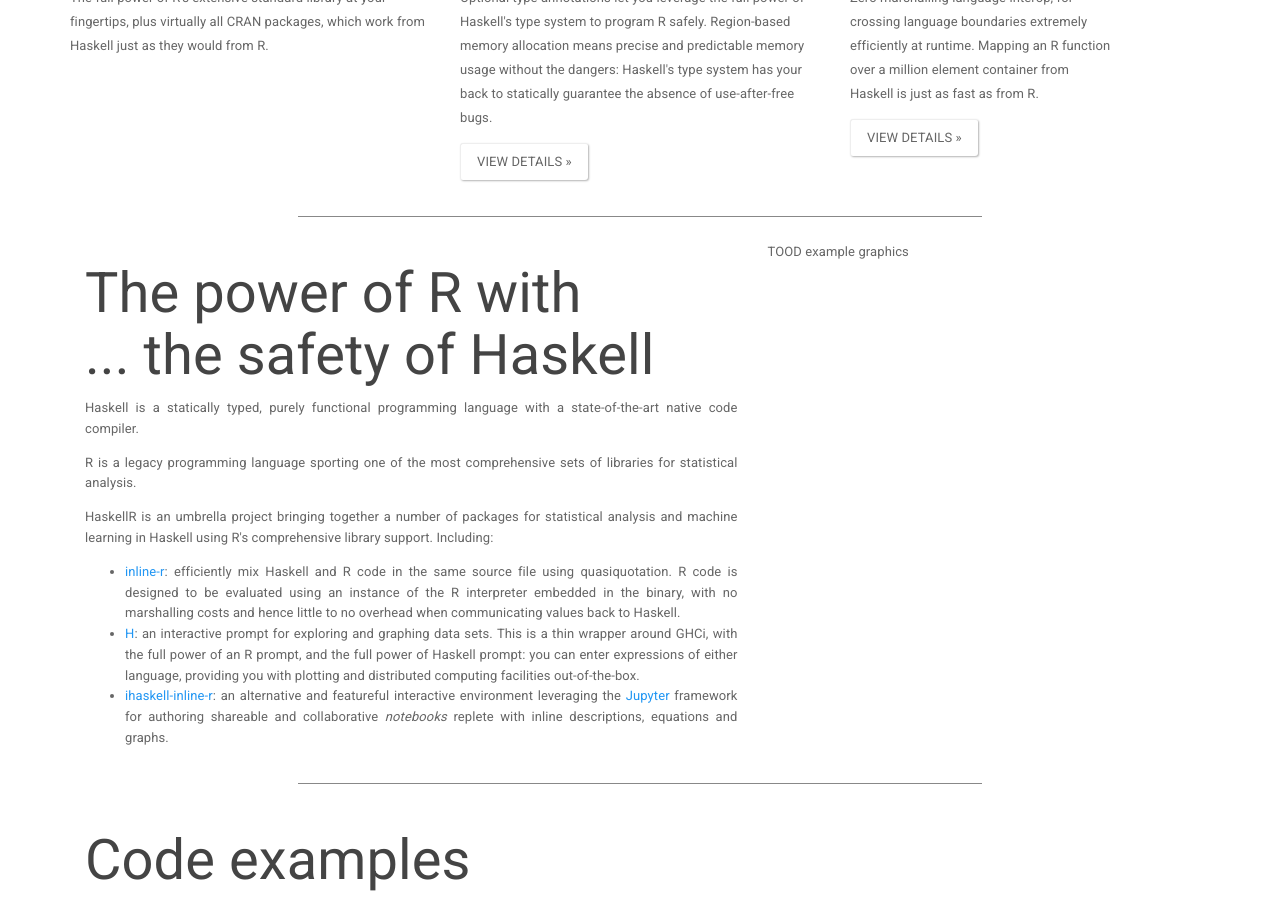
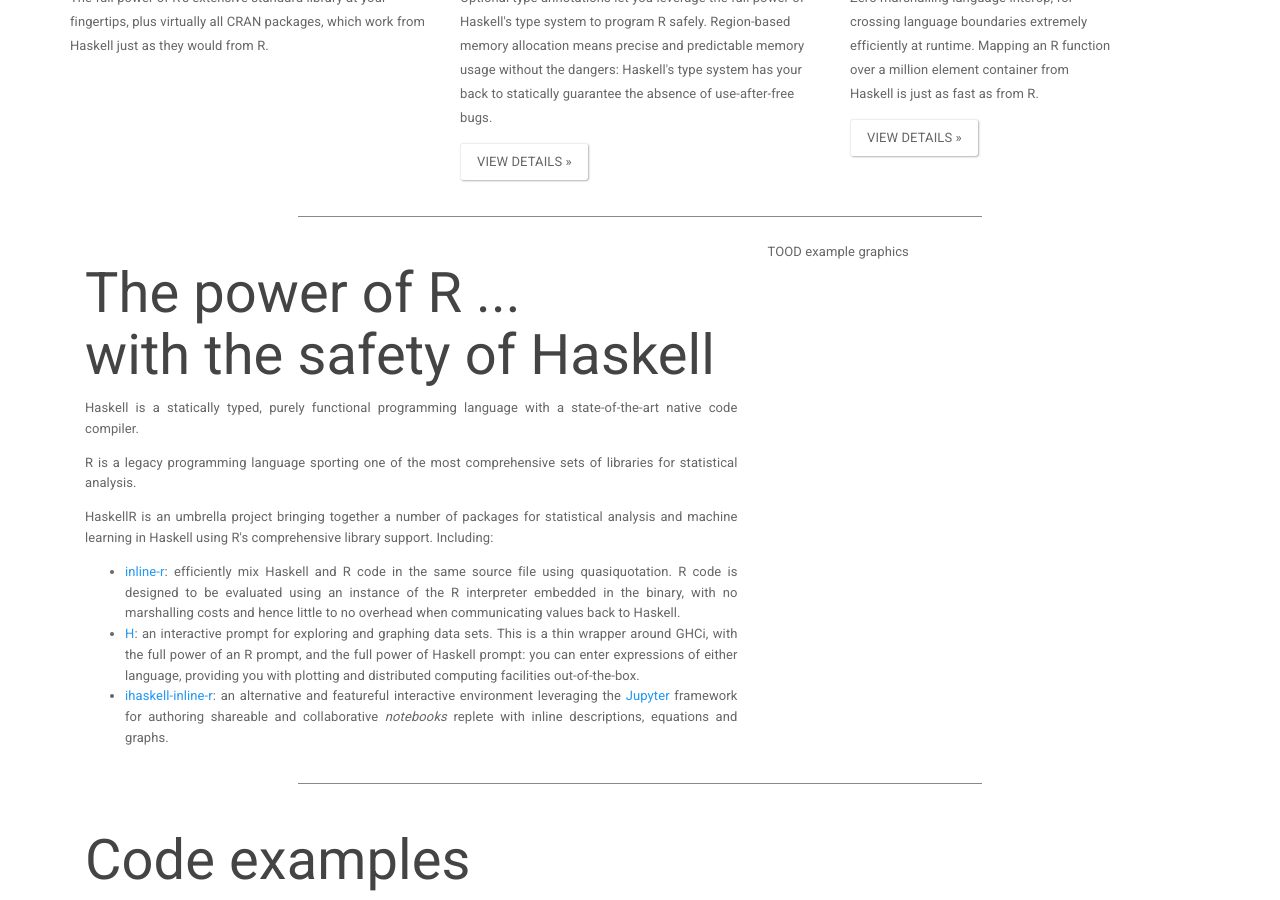
Before and after one commit to tweag/HaskellR, a Jekyll site: the page built from index.html, in a window 1280 px wide and 900 px high, scrolled down 567 px. Built offline with Jekyll 4.4.1, drawn with Linux system fonts in a browser that asks for light colours; Markdown is read by kramdown in place of the engine named in the settings; a style sheet for code colours, icons or effects is not loaded.

Commit message:
title tweak.

```diff
--- a/index.html
+++ b/index.html
@@ -48,7 +48,7 @@
   <div class="row">
     <div class="col-md-7">
       <div style="text-align: justify; line-height: 1.6">
-	<h1> The power of R with <br/>... the safety of Haskell </h1>
+	<h1> The power of R ...<br/>with the safety of Haskell </h1>
 	<p>Haskell is a statically typed, purely functional programming
 	  language with a state-of-the-art native code compiler.
 
```
